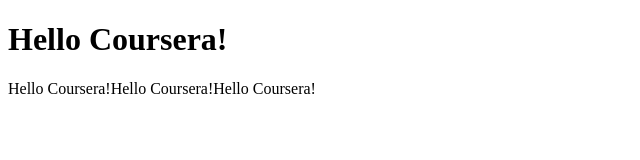
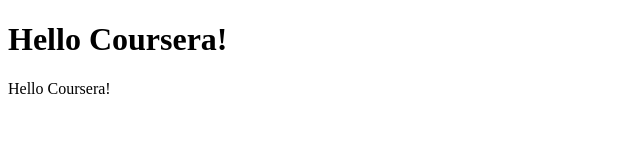
Before and after one commit to aviim90/CourseraFrontEnd, a plain HTML site: page index.html in a window 1280 px wide. Shown: the whole page, without its empty margins (0-640 px from the left). Drawn offline with Linux system fonts and the light colour scheme.

Commit message:
dummy text added

```diff
--- a/index.html
+++ b/index.html
@@ -7,7 +7,7 @@
 </head>
 <body>
     <h1>Hello Coursera!</h1>
-    <p>Hello Coursera!Hello Coursera!Hello Coursera!</p>
+    <p>Hello Coursera!</p>
 
 </body>
 </html>
```
